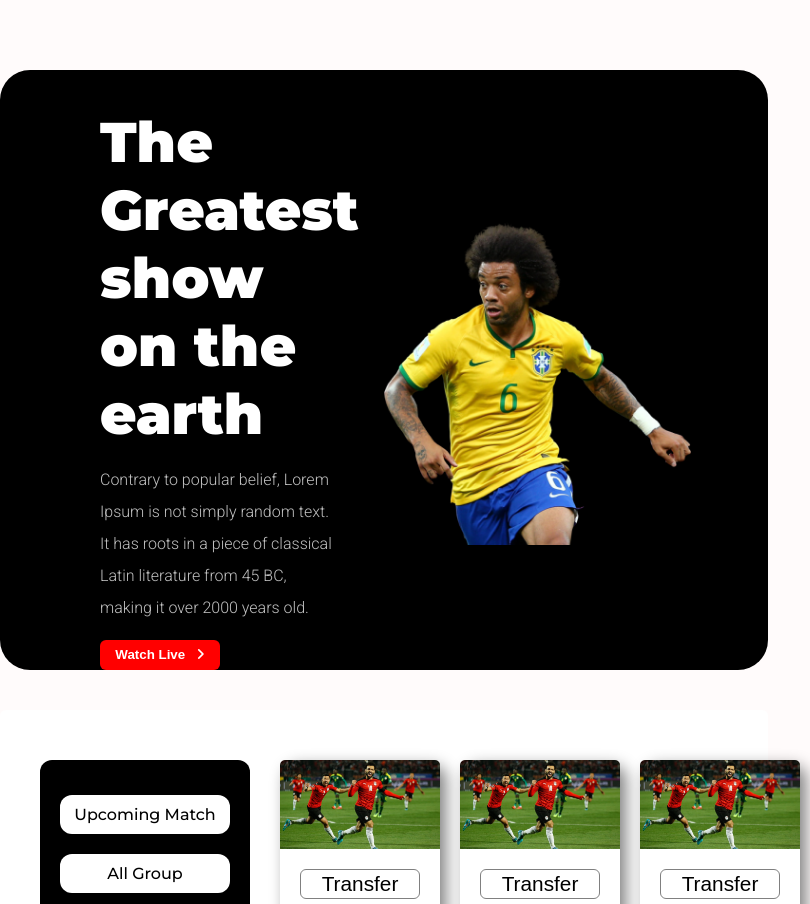
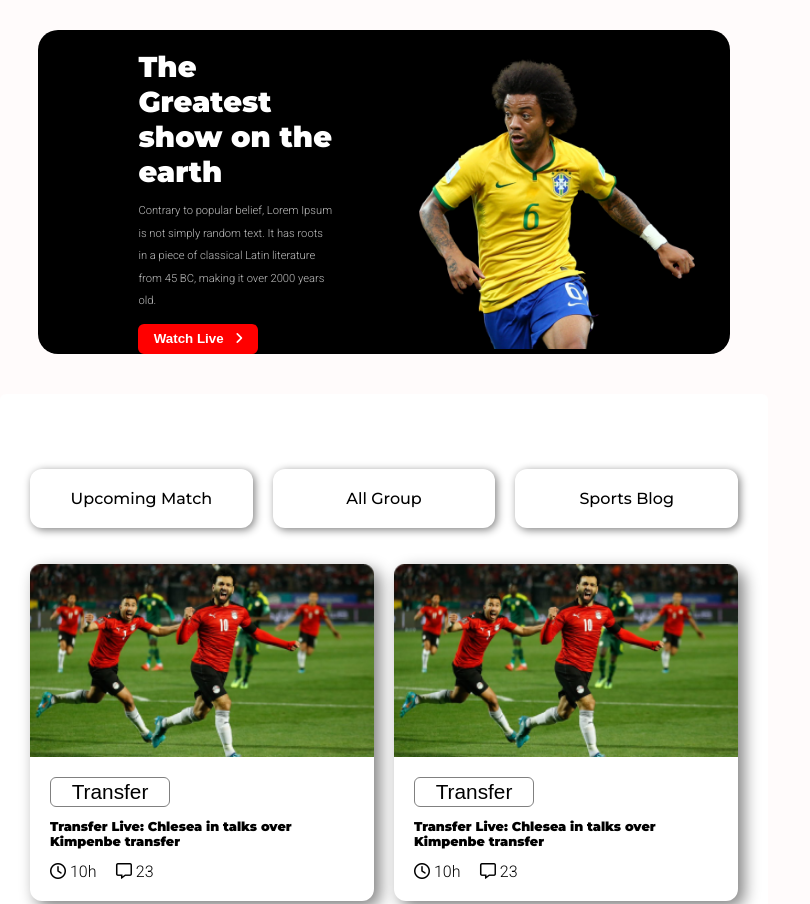
Before and after one commit to sayed132/assginment-2, a plain HTML site: page index.html in a window 768 px wide. Shown: the top 904 px of the page, 810 px wide, since content can reach past the window. Drawn offline with Linux system fonts and the light colour scheme.

Commit message:
added media query for tab

```diff
--- a/style.css
+++ b/style.css
@@ -239,7 +239,7 @@ Media Query styles here
 /*~~~~~~~~~~~~~~~~~~
  for mobile device
  ~~~~~~~~~~~~~~~~~~~~*/
- @media screen and (min-width: 200px ) and (max-width: 576px) {
+ @media screen and (min-width: 200px ) and (max-width: 668px) {
 
     .header{
         width: 90%;
@@ -309,7 +309,7 @@ Media Query styles here
         cursor: pointer;
     }
     footer{
-        height: 100%;
+        height: 90%;
     }
     footer ul li{
         display: block;
@@ -320,3 +320,65 @@ Media Query styles here
         font-size: 0.8em;
     }
  }
+
+
+ /* for tablate */
+
+ @media screen and (min-width: 669px) and (max-width: 992px) {
+    .header{
+        width: 90%;
+        margin: 0 auto;
+        margin-top: 30px;
+        border-radius: 20px;
+    }
+    .header-items{
+        width: 50%;
+        display: flex;
+        justify-content: space-around;
+    }
+
+    .header-item-text h1{
+        font-size: 1.8em;
+    }
+    .header-item-text p{
+        font-size: 0.7em;
+    }
+
+    .blog-section{
+        grid-template-columns: repeat(1,1fr);
+    }
+    .date-line{
+        display: flex;
+
+        height: 120px;
+        align-items: center;
+        background-color: transparent;
+
+        margin: 0;
+        padding: 0;
+    }
+    .date-line li{
+        background-color: white;
+        box-shadow: 2px 2px 8px gray;
+        width: 50%;
+        padding: 20px;
+    }
+    .match-blog{
+        grid-template-columns: repeat(2,1fr);
+
+    }
+    .card-vis{
+        display: none;
+    }
+
+    .match-blog .btn-2{
+        visibility: visible;
+        margin-left: 85%;
+        height: 50px;
+        cursor: pointer;
+        margin-top: 20px;
+        margin-bottom: 20%;
+    }
+
+
+ }
```
Also changed, not shown: index.html (+3 -1 lines).
